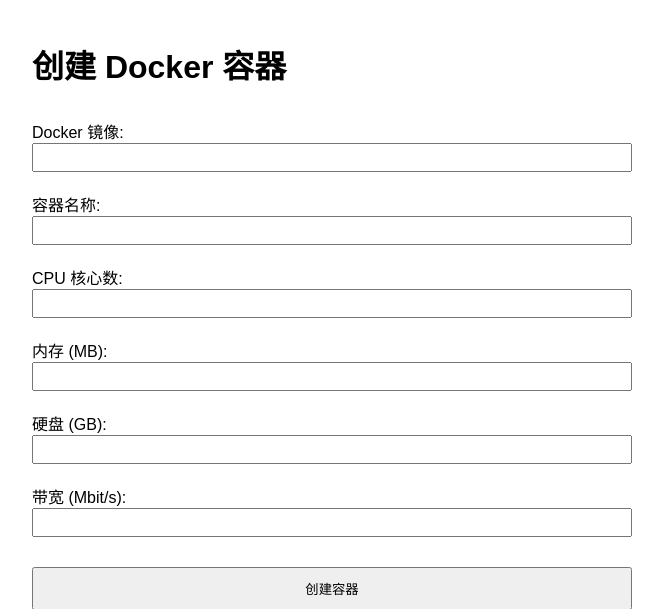
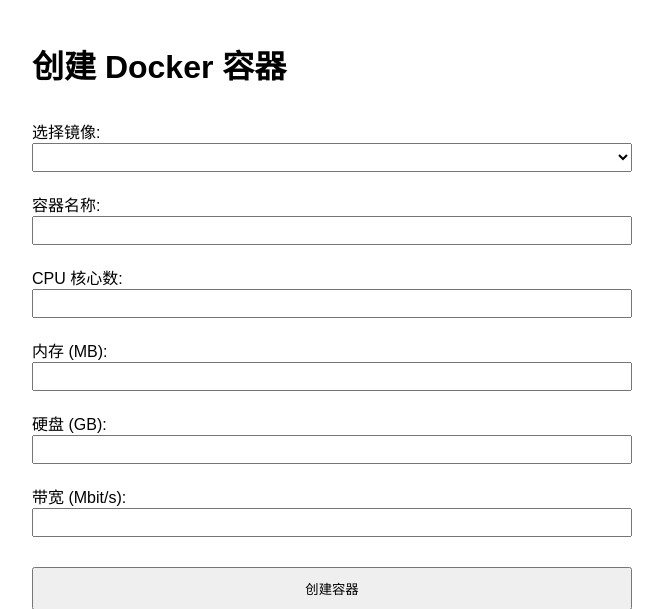
Before and after one commit to xkatld/docker-for-sale, a Flask app: page / in a window 1280 px wide. Shown: the top 609 px of the page, without its empty margins (308-971 px from the left). Run offline with Flask 3, Linux system fonts and the light colour scheme; lists and menus that the app fills with data are empty.

Commit message:
Update index.html

```diff
--- a/web/api/templates/index.html
+++ b/web/api/templates/index.html
@@ -16,8 +16,12 @@
 <body>
     <h1>创建 Docker 容器</h1>
     <form id="containerForm">
-        <label for="image">Docker 镜像:</label>
-        <input type="text" id="image" name="image" required>
+        <label for="image">选择镜像:</label>
+        <select id="image" name="image" required>
+            {% for image in images %}
+            <option value="{{ image }}">{{ image }}</option>
+            {% endfor %}
+        </select>
 
         <label for="name">容器名称:</label>
         <input type="text" id="name" name="name" required>
```
